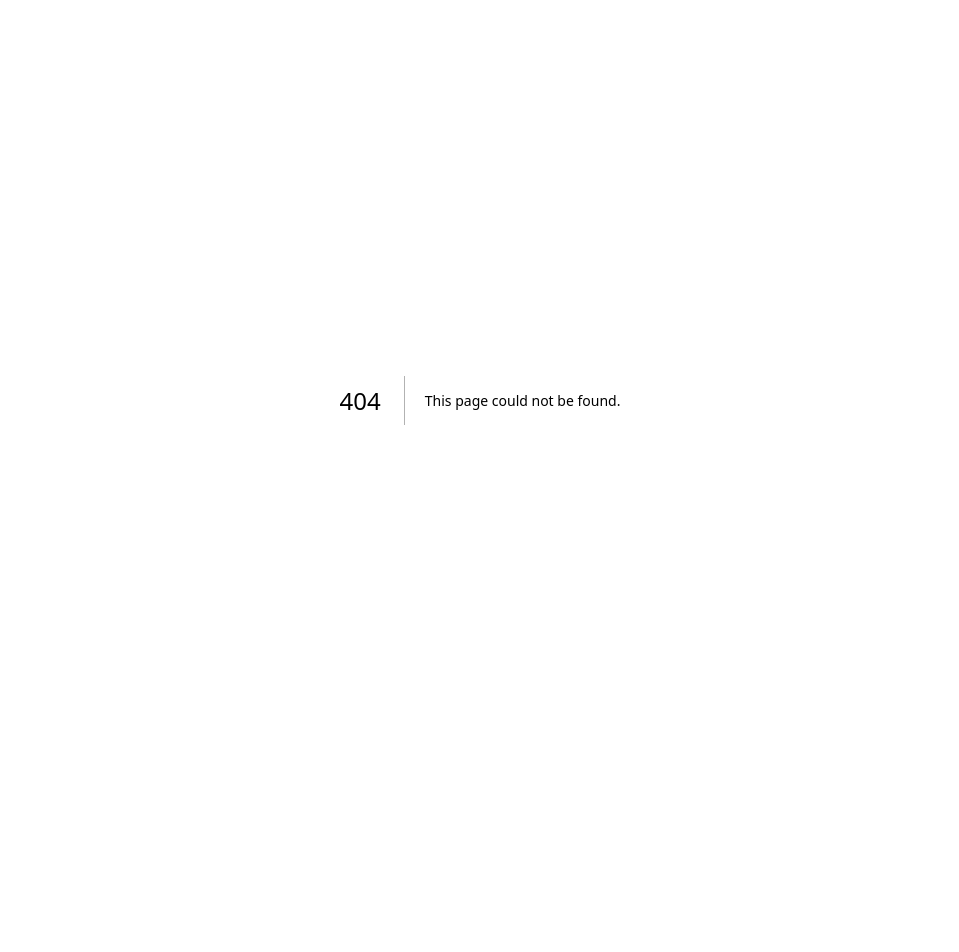
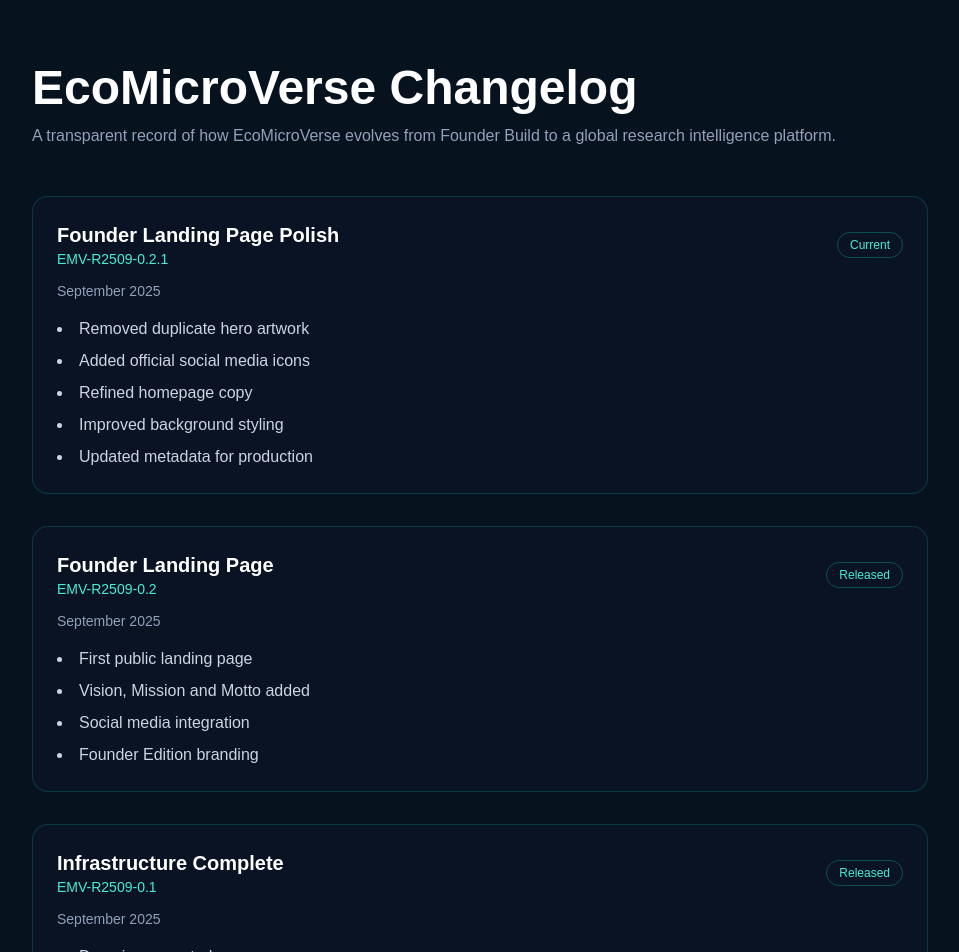
Before and after one commit to EcoMicroVerse/platform, a Next.js app in the folder website/: page /changelog in a window 1280 px wide. Before the commit this address had no page. Shown: the top 952 px of the page, without its empty margins (160-1119 px from the left). Before the commit the page ends 800 px from the top, so only its background shows below. Built offline with nearby package versions, Linux system fonts and the light colour scheme.

Commit message:
EMV-R2509-0.2.1 Founder landing page polish and changelog

```diff
--- /dev/null
+++ b/website/src/app/changelog/page.tsx
@@ -0,0 +1,86 @@
+
+export default function ChangelogPage() {
+  const releases = [
+    {
+      id: "EMV-R2509-0.2.1",
+      title: "Founder Landing Page Polish",
+      status: "Current",
+      date: "September 2025",
+      changes: [
+        "Removed duplicate hero artwork",
+        "Added official social media icons",
+        "Refined homepage copy",
+        "Improved background styling",
+        "Updated metadata for production",
+      ],
+    },
+    {
+      id: "EMV-R2509-0.2",
+      title: "Founder Landing Page",
+      status: "Released",
+      date: "September 2025",
+      changes: [
+        "First public landing page",
+        "Vision, Mission and Motto added",
+        "Social media integration",
+        "Founder Edition branding",
+      ],
+    },
+    {
+      id: "EMV-R2509-0.1",
+      title: "Infrastructure Complete",
+      status: "Released",
+      date: "September 2025",
+      changes: [
+        "Domain connected",
+        "Cloudflare configured",
+        "GitHub repository connected",
+        "Vercel deployment completed",
+        "HTTPS enabled",
+      ],
+    },
+  ];
+
+  return (
+    <main className="min-h-screen bg-[#07121f] text-white px-6 py-16">
+      <div className="mx-auto max-w-4xl">
+        <h1 className="text-5xl font-bold mb-3">EcoMicroVerse Changelog</h1>
+
+        <p className="text-slate-400 mb-12">
+          A transparent record of how EcoMicroVerse evolves from Founder Build
+          to a global research intelligence platform.
+        </p>
+
+        <div className="space-y-8">
+          {releases.map((release) => (
+            <div
+              key={release.id}
+              className="rounded-2xl border border-teal-400/20 bg-slate-900/40 p-6"
+            >
+              <div className="flex flex-wrap items-center justify-between gap-3">
+                <div>
+                  <h2 className="text-xl font-semibold">{release.title}</h2>
+                  <p className="text-teal-300 font-mono text-sm">
+                    {release.id}
+                  </p>
+                </div>
+
+                <span className="rounded-full border border-teal-400/30 px-3 py-1 text-xs text-teal-300">
+                  {release.status}
+                </span>
+              </div>
+
+              <p className="mt-3 text-sm text-slate-400">{release.date}</p>
+
+              <ul className="mt-4 list-disc list-inside space-y-2 text-slate-300">
+                {release.changes.map((change, index) => (
+                  <li key={index}>{change}</li>
+                ))}
+              </ul>
+            </div>
+          ))}
+        </div>
+      </div>
+    </main>
+  );
+}
--- a/website/src/app/page.tsx
+++ b/website/src/app/page.tsx
@@ -1,8 +1,6 @@
-import Image from "next/image";
 import Link from "next/link";
 import {
   ArrowRight,
-  Globe,
   Sparkles,
 } from "lucide-react";
 
@@ -11,6 +9,14 @@ import { social } from "@/config/social";
 export default function Home() {
   return (
     <main className="min-h-screen bg-[#07121f] text-white overflow-hidden">
+      <div className="absolute inset-0 overflow-hidden pointer-events-none">
+
+  <div className="absolute left-10 top-20 h-72 w-72 rounded-full bg-teal-500/10 blur-3xl animate-pulse"/>
+
+  <div className="absolute right-20 bottom-32 h-80 w-80 rounded-full bg-cyan-400/10 blur-3xl animate-pulse"/>
+
+  <div className="absolute left-1/2 top-1/3 h-60 w-60 rounded-full bg-emerald-400/5 blur-3xl"/>
+</div>
       <section className="relative flex min-h-screen items-center justify-center px-6 py-12">
         <div className="absolute inset-0 bg-gradient-to-b from-[#07121f]/30 via-[#07121f]/70 to-[#07121f]" />
 
@@ -20,18 +26,6 @@ export default function Home() {
           <div className="inline-flex items-center gap-2 rounded-full border border-teal-400/30 bg-teal-500/10 px-4 py-2 text-sm text-teal-300">
             <Sparkles size={16} />
             Founder Edition v0.2
-          </div>
-
-          {/* Hero Image */}
-          <div className="mt-8">
-            <Image
-              src="/images/coming-soon-hero.png"
-              alt="EcoMicroVerse Coming Soon"
-              width={1400}
-              height={2200}
-              priority
-              className="mx-auto w-full max-w-4xl rounded-3xl border border-teal-400/20 shadow-2xl"
-            />
           </div>
 
           {/* Heading */}
@@ -46,9 +40,8 @@ export default function Home() {
 
             <p className="mx-auto max-w-3xl text-lg leading-8 text-slate-300">
               Building an AI-powered research intelligence platform connecting
-              bacteriophages, microbial ecology, methane-oxidising bacteria,
-              metagenomics, metatranscriptomics, bioinformatics and research
-              continuity.
+              bacteriophages, microbial ecology, metagenomics, metatranscriptomics,
+              bioinformatics and research continuity.
             </p>
           </div>
 
@@ -115,8 +108,10 @@ export default function Home() {
           </div>
 
 
+
 {/* Socials */}
 <div className="mt-14">
+
   <p className="mb-6 text-slate-400">
     Connect with EcoMicroVerse
   </p>
@@ -125,68 +120,52 @@ export default function Home() {
 
     {/* X */}
     <Link href={social.x} target="_blank" className="hover:scale-110 transition">
-      <Globe className="hover:text-teal-300" />
+      <svg xmlns="http://www.w3.org/2000/svg" width="22" height="22" viewBox="0 0 24 24" fill="currentColor" className="hover:text-teal-300">
+        <path d="M18.9 2H22l-6.8 7.8L23 22h-6.3l-4.9-6.4L6 22H2.9l7.3-8.4L1 2h6.5l4.4 5.8L18.9 2z"/>
+      </svg>
     </Link>
 
     {/* Bluesky */}
     <Link href={social.bluesky} target="_blank" className="hover:scale-110 transition">
-      <span className="text-xl">🦋</span>
+      <svg xmlns="http://www.w3.org/2000/svg" width="24" height="24" viewBox="0 0 600 530" fill="currentColor" className="hover:text-teal-300">
+        <path d="M300 230C260 160 150 60 90 30c-30-15-50 10-45 40 10 70 90 190 150 210-50-5-140 25-140 95 0 65 70 95 130 65 35-18 75-60 115-130 40 70 80 112 115 130 60 30 130 0 130-65 0-70-90-100-140-95 60-20 140-140 150-210 5-30-15-55-45-40-60 30-170 130-210 200z"/>
+      </svg>
     </Link>
 
     {/* LinkedIn */}
     <Link href={social.linkedin} target="_blank" className="hover:scale-110 transition">
-      <svg
-        xmlns="http://www.w3.org/2000/svg"
-        width="22"
-        height="22"
-        viewBox="0 0 24 24"
-        fill="currentColor"
-        className="hover:text-teal-300"
-      >
+      <svg xmlns="http://www.w3.org/2000/svg" width="22" height="22" viewBox="0 0 24 24" fill="currentColor" className="hover:text-teal-300">
         <path d="M4.98 3.5C4.98 4.88 3.87 6 2.49 6S0 4.88 0 3.5 1.11 1 2.49 1s2.49 1.12 2.49 2.5zM0 8h5v16H0V8zm7.5 0H12v2.2h.1C12.7 8.8 14.6 8 16.8 8 21.3 8 22 10.9 22 15v9h-5v-8c0-1.9 0-4.3-2.6-4.3-2.6 0-3 2-3 4.1V24h-5V8z"/>
       </svg>
     </Link>
 
     {/* YouTube */}
     <Link href={social.youtube} target="_blank" className="hover:scale-110 transition">
-      <svg
-        xmlns="http://www.w3.org/2000/svg"
-        width="24"
-        height="24"
-        viewBox="0 0 24 24"
-        fill="currentColor"
-        className="hover:text-teal-300"
-      >
+      <svg xmlns="http://www.w3.org/2000/svg" width="24" height="24" viewBox="0 0 24 24" fill="currentColor" className="hover:text-teal-300">
         <path d="M23.5 6.2s-.2-1.7-.9-2.4c-.9-.9-1.9-.9-2.4-1C16.8 2.5 12 2.5 12 2.5h-.1s-4.8 0-8.2.3c-.5.1-1.5.1-2.4 1C.6 4.5.5 6.2.5 6.2S.2 8.2.2 10.3v1.5c0 2.1.3 4.1.3 4.1s.2 1.7.9 2.4c.9.9 2.1.9 2.7 1 2 .2 8 .3 8 .3s4.8 0 8.2-.3c.5-.1 1.5-.1 2.4-1 .7-.7.9-2.4.9-2.4s.3-2 .3-4.1v-1.5c0-2.1-.3-4.1-.3-4.1zM9.8 15V8.8l6 3.1-6 3.1z"/>
       </svg>
     </Link>
 
     {/* Instagram */}
     <Link href={social.instagram} target="_blank" className="hover:scale-110 transition">
-      <svg
-        xmlns="http://www.w3.org/2000/svg"
-        width="22"
-        height="22"
-        viewBox="0 0 24 24"
-        fill="currentColor"
-        className="hover:text-teal-300"
-      >
+      <svg xmlns="http://www.w3.org/2000/svg" width="22" height="22" viewBox="0 0 24 24" fill="currentColor" className="hover:text-teal-300">
         <path d="M7 2C4.2 2 2 4.2 2 7v10c0 2.8 2.2 5 5 5h10c2.8 0 5-2.2 5-5V7c0-2.8-2.2-5-5-5H7zm11 2c.6 0 1 .4 1 1s-.4 1-1 1-1-.4-1-1 .4-1 1-1zm-6 2a6 6 0 110 12 6 6 0 010-12zm0 2a4 4 0 100 8 4 4 0 000-8z"/>
       </svg>
     </Link>
 
     {/* Threads */}
     <Link href={social.threads} target="_blank" className="hover:scale-110 transition">
-      <span className="text-lg font-semibold">@</span>
+      <svg xmlns="http://www.w3.org/2000/svg" width="22" height="22" viewBox="0 0 24 24" fill="currentColor" className="hover:text-teal-300">
+        <path d="M16.7 10.5c-.3-2.3-1.8-3.8-4.5-3.8-2.7 0-4.6 1.6-4.6 4 0 2.2 1.6 3.6 4.3 3.6h1.8c-.2 1.7-1.1 2.5-2.8 2.5-1.3 0-2.3-.5-3.2-1.4l-1.4 1.6c1.2 1.3 2.8 2 4.7 2 3.5 0 5.5-2.1 5.5-5.7v-.6c1-.3 1.6-1.1 1.6-2.1 0-1-.5-1.8-1.4-2.1zm-2.3 1.2v-.2c.4.1.7.3.7.7s-.3.6-.7.7v-1.2z"/>
+      </svg>
     </Link>
 
   </div>
+
 </div>
 
           {/* Footer */}
           <footer className="mt-20 border-t border-slate-800 pt-8 text-sm text-slate-500">
-
-            <p>Founder Build v0.2</p>
 
             <p className="mt-2">
               EcoMicroVerse • Connecting Microbial Knowledge
```
